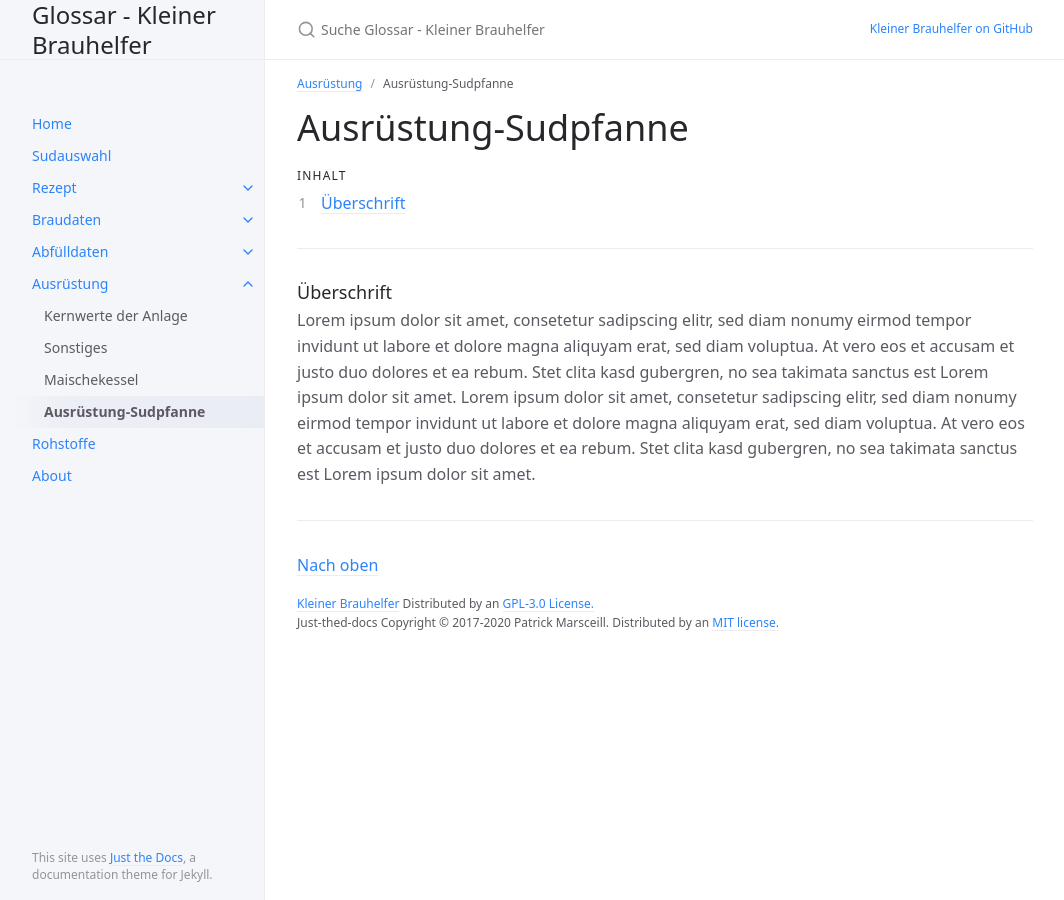
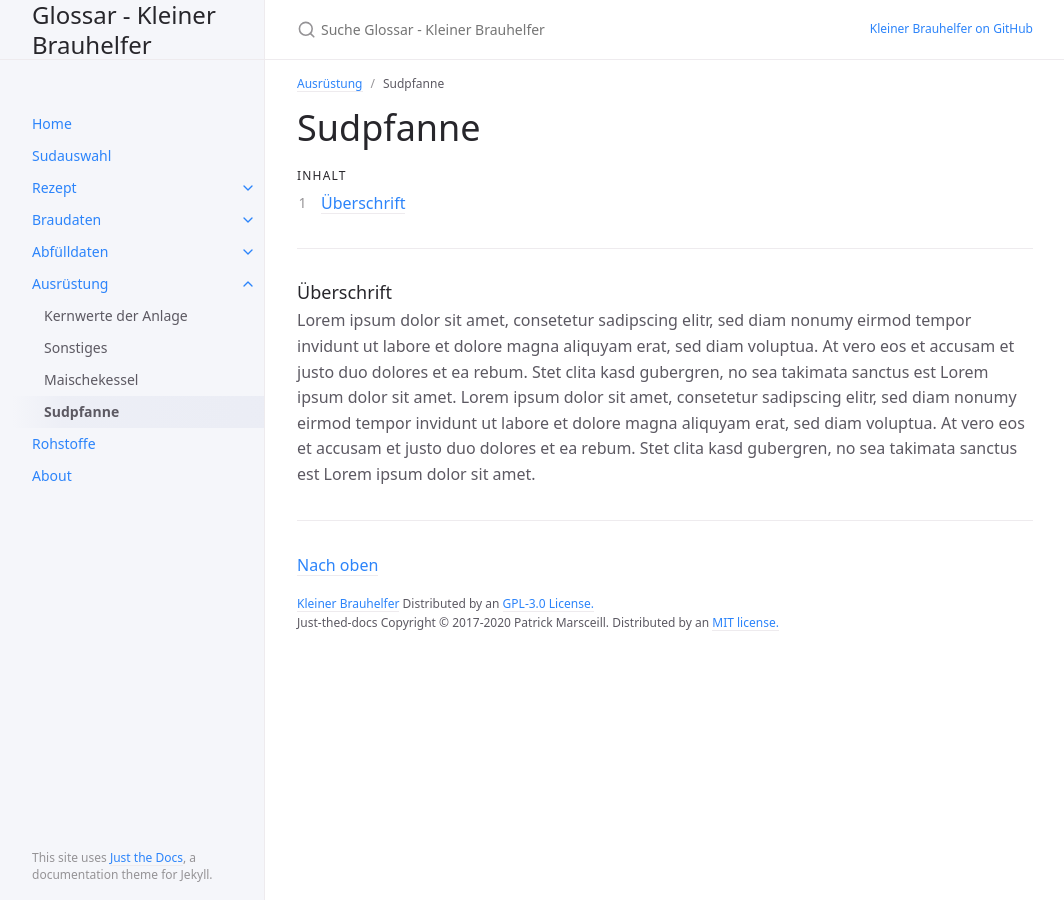
Before and after one commit to IsometricXH/kbh-glossar, a Jekyll site: the page built from docs/11-ausruestung/4-sudpfanne.md, in a window 1280 px wide. Shown: the whole page, without its empty margins (107-1171 px from the left). Built offline with Jekyll 4.4.1, drawn with Linux system fonts in a browser that asks for light colours.

Commit message:
Update 4-sudpfanne.md

```diff
--- a/docs/11-ausruestung/4-sudpfanne.md
+++ b/docs/11-ausruestung/4-sudpfanne.md
@@ -1,11 +1,11 @@
 ---
 layout: page
-title: Ausrüstung-Sudpfanne
+title: Sudpfanne
 parent: Ausrüstung
 nav_order: 4
 ---
 
-# Ausrüstung-Sudpfanne
+# Sudpfanne
 {: .no_toc }
 
 ## Inhalt
```
